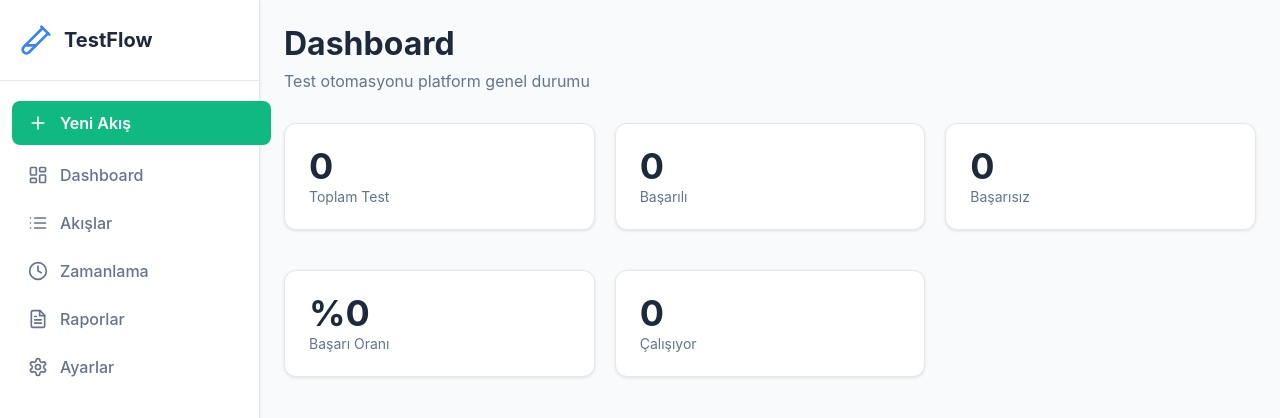
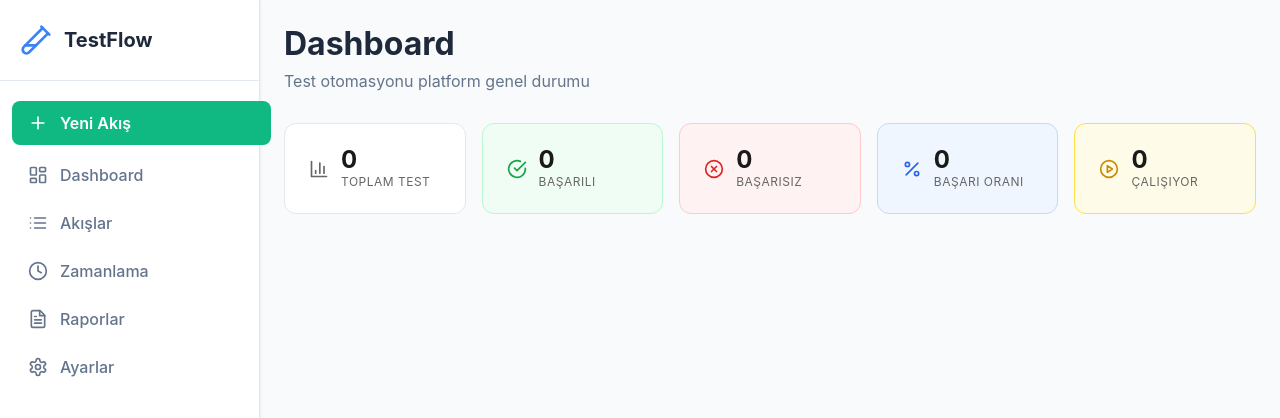
Before and after one commit to testkateer/TestFlow, a React (Create React App) app: page / in a window 1280 px wide. Shown: the top 418 px of the page. Built offline with nearby package versions, Linux system fonts and the light colour scheme.

Commit message:
Dashboard bileşenine yeni ikonlar ve stil güncellemeleri eklendi. Test özet kartları için görsel iyileştirmeler yapıldı.

```diff
--- a/src/pages/Dashboard.js
+++ b/src/pages/Dashboard.js
@@ -6,7 +6,9 @@ import {
   CheckCircle,
   XCircle,
   AlertCircle,
-  RefreshCw
+  RefreshCw,
+  BarChart3,
+  Percent
 } from 'lucide-react';
 import { getFromStorage, setToStorage } from '../utils/storageUtils';
 import { clearExpiredRunningTests } from '../utils/testRunner';
@@ -62,23 +64,33 @@ const Dashboard = () => {
       return [
         {
           label: 'Toplam Test',
-          value: totalTests.toString()
+          value: totalTests.toString(),
+          icon: <BarChart3 size={20} />,
+          className: ''
         },
         {
           label: 'Başarılı',
-          value: successfulTests.toString()
+          value: successfulTests.toString(),
+          icon: <CheckCircle size={20} />,
+          className: 'success'
         },
         {
           label: 'Başarısız',
-          value: failedTests.toString()
+          value: failedTests.toString(),
+          icon: <XCircle size={20} />,
+          className: 'error'
         },
         {
           label: 'Başarı Oranı',
-          value: `%${successRate}`
+          value: `${successRate}`,
+          icon: <Percent size={20} />,
+          className: 'rate'
         },
         {
           label: 'Çalışıyor',
-          value: currentRunningTests.toString()
+          value: currentRunningTests.toString(),
+          icon: <PlayCircle size={20} />,
+          className: 'running'
         }
       ];
     } catch (error) {
@@ -218,8 +230,6 @@ const Dashboard = () => {
     }
   };
 
-
-
   // Veri yoksa boş durum mesajı göster
   const hasData = testSummary.length > 0 || recentTests.length > 0 || scheduledTests.length > 0;
 
@@ -281,10 +291,11 @@ const Dashboard = () => {
       {testSummary.length > 0 && (
         <div className="summary-grid">
           {testSummary.map((item, index) => (
-            <div key={index} className="summary-card card">
+            <div key={index} className={`summary-card ${item.className}`}>
+              {item.icon}
               <div className="summary-content">
-                <div className="summary-value">{item.value}</div>
-                <div className="summary-label">{item.label}</div>
+                <span className="summary-value">{item.value}</span>
+                <span className="summary-label">{item.label}</span>
               </div>
             </div>
           ))}
--- a/src/styles/Dashboard.css
+++ b/src/styles/Dashboard.css
@@ -115,16 +115,65 @@
 
 .summary-grid {
   display: grid;
-  grid-template-columns: repeat(auto-fit, minmax(250px, 1fr));
-  gap: 20px;
+  grid-template-columns: repeat(auto-fit, minmax(180px, 1fr));
+  gap: 16px;
   margin-bottom: 32px;
 }
 
 .summary-card {
   display: flex;
-  justify-content: space-between;
   align-items: center;
-  padding: 24px;
+  gap: 12px;
+  padding: 16px 20px;
+  background: white;
+  border: 1px solid #e5e7eb;
+  border-radius: 12px;
+  min-width: 140px;
+}
+
+/* Başarılı testler için yeşil stil */
+.summary-card.success {
+  background: #f0fdf4;
+  border-color: #bbf7d0;
+}
+
+.summary-card.success svg {
+  color: #16a34a;
+}
+
+/* Başarısız testler için kırmızı stil */
+.summary-card.error {
+  background: #fef2f2;
+  border-color: #fecaca;
+}
+
+.summary-card.error svg {
+  color: #dc2626;
+}
+
+/* Başarı oranı için mavi stil */
+.summary-card.rate {
+  background: #eff6ff;
+  border-color: #bfdbfe;
+}
+
+.summary-card.rate svg {
+  color: #2563eb;
+}
+
+/* Çalışan testler için sarı stil */
+.summary-card.running {
+  background: #fefce8;
+  border-color: #fde047;
+}
+
+.summary-card.running svg {
+  color: #ca8a04;
+}
+
+/* Default ikon rengi */
+.summary-card svg {
+  color: #666;
 }
 
 .summary-content {
@@ -133,16 +182,19 @@
 }
 
 .summary-value {
-  font-size: 36px;
+  font-size: 24px;
   font-weight: 700;
-  color: #1e293b;
+  color: #1a1a1a;
   line-height: 1;
+  margin: 0;
 }
 
 .summary-label {
-  font-size: 14px;
-  color: #64748b;
-  margin-top: 4px;
+  font-size: 12px;
+  color: #666;
+  text-transform: uppercase;
+  letter-spacing: 0.5px;
+  margin-top: 2px;
 }
 
 .summary-change {
```
